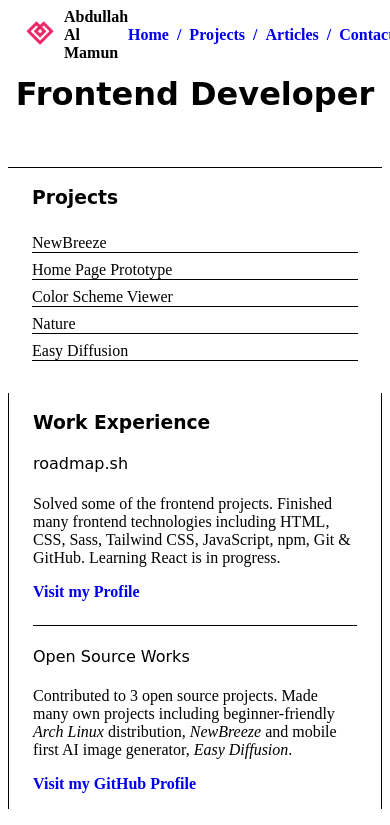
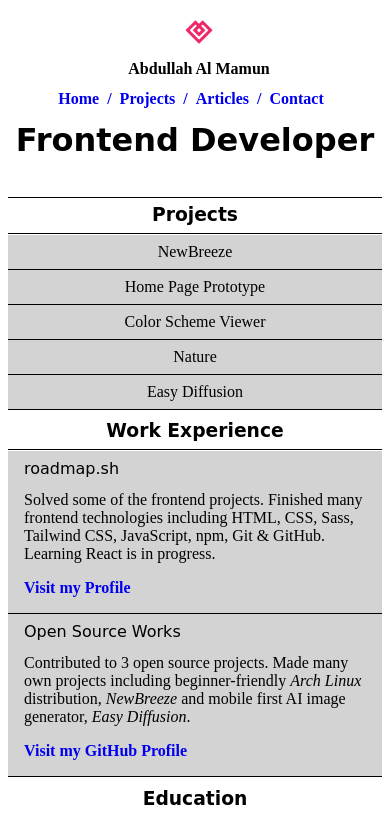
Before and after one commit to gh-aam/personal-portfolio, a plain HTML site: page index.html in a window 390 px wide. Shown: the top 825 px of the page. Drawn offline with Linux system fonts and the light colour scheme; a web font is replaced by a local one.

Commit message:
modified

```diff
--- a/index.html
+++ b/index.html
@@ -62,13 +62,13 @@
         <article class="work-experience">
           <h3 class="style-font">Work Experience</h3>
           <div class="experience-divs">
-            <div class="expr-div1">
+            <div class="fix-bp">
               <h4 class="style-font style-font-new">roadmap.sh</h4>
               <p>Solved some of the frontend projects. Finished many frontend technologies including HTML, CSS, Sass, Tailwind CSS, JavaScript, npm, Git & GitHub. Learning React is in progress.</p>
               <a href="https://roadmap.sh/u/aam777">Visit my Profile</a>
             </div>
 
-            <div class="expr-div2">
+            <div>
               <h4 class="style-font style-font-new">Open Source Works</h4>
               <p>Contributed to 3 open source projects. Made many own projects including beginner-friendly <em>Arch Linux</em> distribution, <em>NewBreeze</em> and mobile first AI image generator, <em>Easy Diffusion</em>.</p>
               <a href="https://github.com/gh-aam">Visit my GitHub Profile</a>
--- a/style.css
+++ b/style.css
@@ -76,7 +76,7 @@ article { padding: 0 var(--positive-space-3) var(--positive-space-2); }
   border-right: var(--border);
 }
 
-.expr-div1 {
+.fix-bp {
   border-bottom: var(--border);
   padding-bottom: var(--positive-space-3);
 }
@@ -99,12 +99,12 @@ article { padding: 0 var(--positive-space-3) var(--positive-space-2); }
 
 .testimonials div {
   border: var(--border);
-  border-radius: var(--positive-space-5);
+  border-radius: var(--positive-space-3);
   padding: var(--positive-space-1) var(--positive-space-3);
 }
 
 .academic-title { margin-top: var(--negative-space-2); }
-.change-color { color: gray; }
+.change-color { color: lightgray; }
 
 footer {
   text-align: center;
@@ -120,7 +120,7 @@ footer {
 
 .project-cards article {
   border: var(--border);
-  border-radius: var(--positive-space-5);
+  border-radius: var(--positive-space-3);
 }
 
 .project-cards h3 { text-align: center; }
@@ -130,8 +130,115 @@ footer {
 /* Mobile first */
 @media screen and (max-width: 600px) {
   .project-cards { grid-template-columns: 1fr; }
-  .testimonials { grid-template-columns: 1fr; }
   .tech-background { grid-template-columns: 1fr; }
+
+  .testimonials {
+    grid-template-columns: 1fr;
+    margin-top: var(--negative-space-1);
+    padding: 0;
+    gap: var(--positive-space-1);
+  }
+
+  .fixed {
+    flex-direction: column;
+  }
+
+  .ln {
+    flex-direction: column;
+    font-weight: bold;
+  }
+
+  .nav-bar {
+    padding-left: calc(var(--positive-space-2) + var(--positive-space-5));
+  }
+
+  .nav-bar {
+    margin-top: calc(var(--negative-space-1) / 2);
+  }
+
+  main {
+    margin-top: var(--negative-space-2);
+  }
+
+  .projects {
+    padding: 0;
+    text-align: center;
+  }
+
+  .projects h3 {
+    border-bottom: var(--border);
+    margin-top: calc(var(--negative-space-1) / 5);
+    padding: var(--positive-space-1);
+  }
+
+  .projects ul {
+    margin-top: -1.15rem;
+  }
+
+  .projects li {
+    padding-bottom: var(--positive-space-1);
+    background-color: lightgray;
+  }
+
+  .projects li:hover {
+    background-color: gray;
+  }
+
+  .work-experience {
+    border: 0;
+    padding: 0;
+    border-bottom: var(--border);
+    margin-top: var(--negative-space-4);
+  }
+
+  .work-experience h3 {
+    border-bottom: var(--border);
+    text-align: center;
+    padding: var(--positive-space-1);
+  }
+
+  .experience-divs div {
+    background-color: lightgray;
+    padding: var(--positive-space-2);
+  }
+
+  .experience-divs div:hover{
+    background-color: gray;
+  }
+
+  .experience-divs {
+    margin-top: -1.15rem;
+  }
+
+  .experience-divs h4, .experience-divs p, .experience-divs a {
+    margin-top: -0.5rem;
+  }
+
+  .education {
+    padding: 0 var(--positive-space-2);
+    margin-top: var(--negative-space-1);
+  }
+
+  .education h3 {
+    text-align: center;
+  }
+
+  .reviews {
+    margin-top: var(--negative-space-1);
+  }
+
+  .reviews h3 {
+    text-align: center;
+    padding-left: 0;
+  }
+
+  .testimonials div {
+    padding: 0 var(--positive-space-2);
+  }
+
+  footer {
+    padding: var(--positive-space-1);
+  }
 }
 
 /* Tablet */
```
